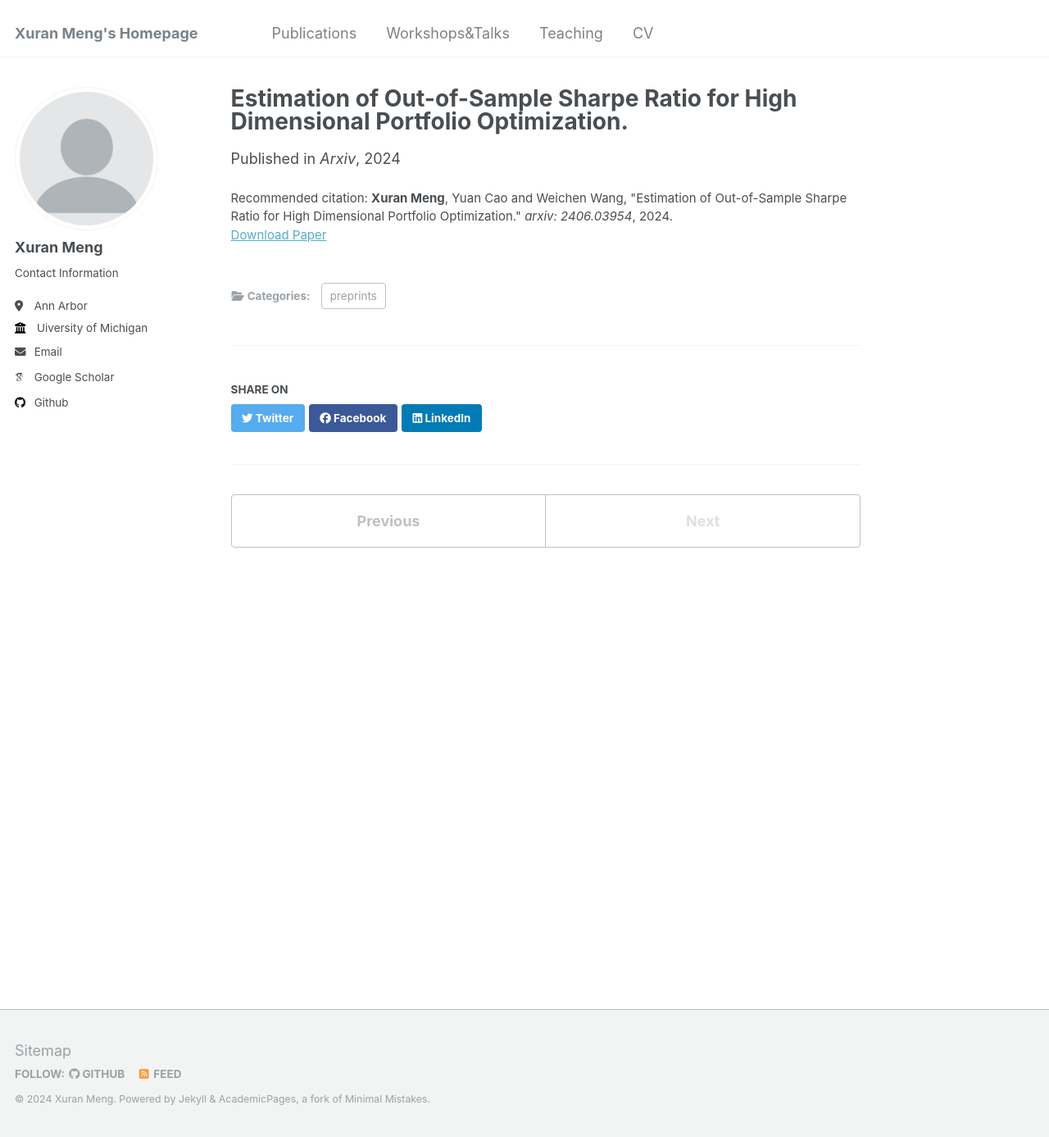
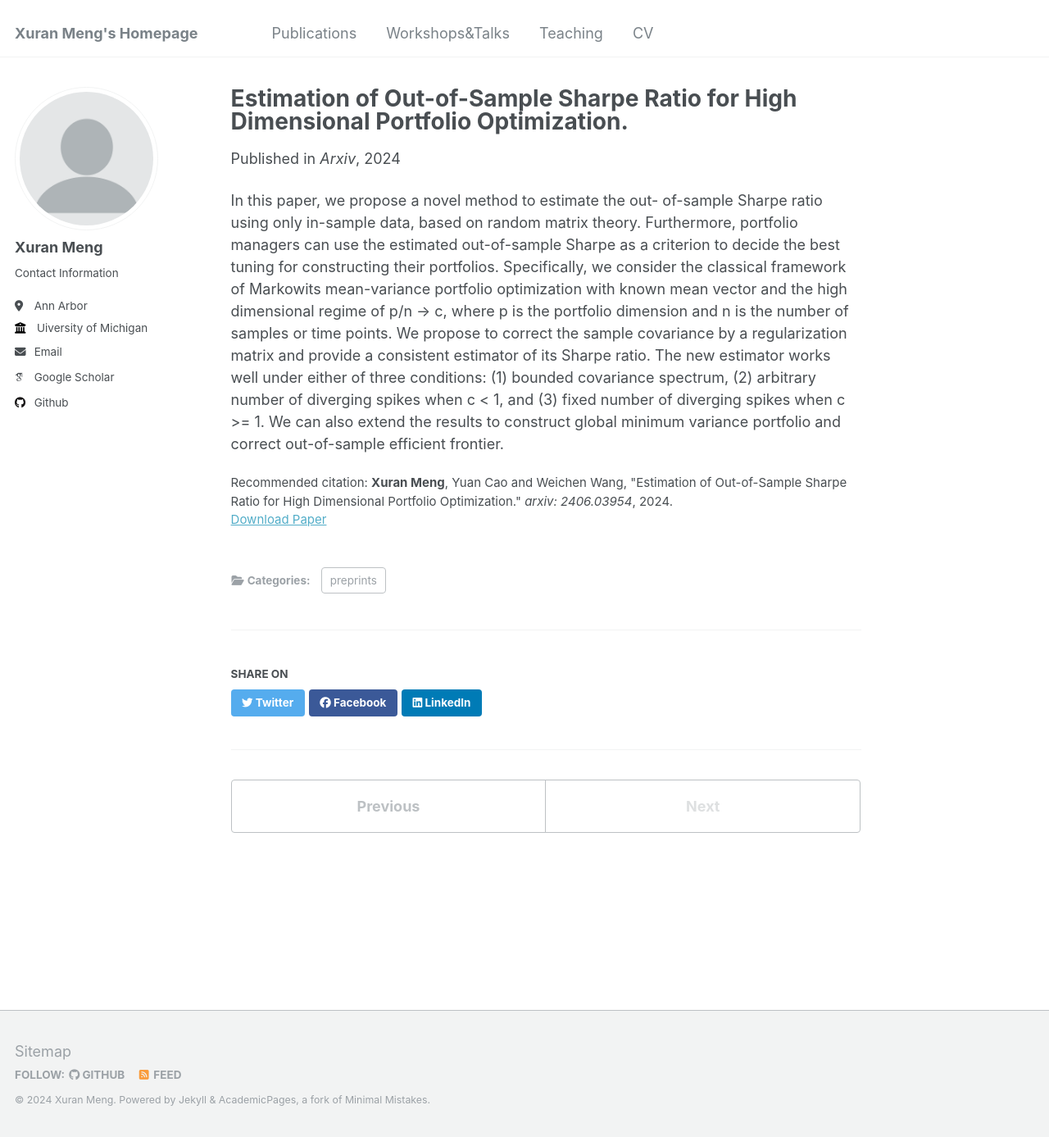
Before and after one commit to XuranMeng/XuranMeng.github.io, a Jekyll site: the page built from _publications/Sharperatio.md, in a window 1280 px wide and 1387 px high. Shown: the whole window at 82% size. Built offline with Jekyll 4.4.1, drawn with Linux system fonts in a browser that asks for light colours; some web fonts are replaced.

Commit message:
Update Sharperatio.md

```diff
--- a/_publications/Sharperatio.md
+++ b/_publications/Sharperatio.md
@@ -3,10 +3,11 @@ title: "Estimation of Out-of-Sample Sharpe Ratio for High Dimensional Portfolio
 collection: publications
 category: preprints
 permalink: /publication/Sharperatio
-excerpt: 'In this paper, we propose a novel method to estimate the out- of-sample Sharpe ratio using only in-sample data, based on random matrix theory. Furthermore, portfolio managers can use the estimated out-of-sample Sharpe as a criterion to decide the best tuning for constructing their portfolios. Specifically, we consider the classical framework of Markowits mean-variance portfolio optimization with known mean vector and the high dimensional regime of p/n -> c, where p is the portfolio dimension and n is the number of samples or time points. We propose to correct the sample covariance by a regularization matrix and provide a consistent estimator of its Sharpe ratio. The new estimator works well under either of three conditions: (1) bounded covariance spectrum, (2) arbitrary number of diverging spikes when c < 1, and (3) fixed number of diverging spikes when c >= 1. We can also extend the results to construct global minimum variance portfolio and correct out-of-sample efficient frontier.'
+excerpt: 'Submitted to JASA'
 date: 2024-06-07
 venue: 'Arxiv'
 #slidesurl: 'http://academicpages.github.io/files/slides3.pdf'
 paperurl: 'https://arxiv.org/pdf/2406.03954'
 citation: '<b>Xuran Meng</b>, Yuan Cao and Weichen Wang, &quot;Estimation of Out-of-Sample Sharpe Ratio for High Dimensional Portfolio Optimization.&quot; <i>arxiv: 2406.03954</i>, 2024.'
 ---
+In this paper, we propose a novel method to estimate the out- of-sample Sharpe ratio using only in-sample data, based on random matrix theory. Furthermore, portfolio managers can use the estimated out-of-sample Sharpe as a criterion to decide the best tuning for constructing their portfolios. Specifically, we consider the classical framework of Markowits mean-variance portfolio optimization with known mean vector and the high dimensional regime of p/n -> c, where p is the portfolio dimension and n is the number of samples or time points. We propose to correct the sample covariance by a regularization matrix and provide a consistent estimator of its Sharpe ratio. The new estimator works well under either of three conditions: (1) bounded covariance spectrum, (2) arbitrary number of diverging spikes when c < 1, and (3) fixed number of diverging spikes when c >= 1. We can also extend the results to construct global minimum variance portfolio and correct out-of-sample efficient frontier.
```
